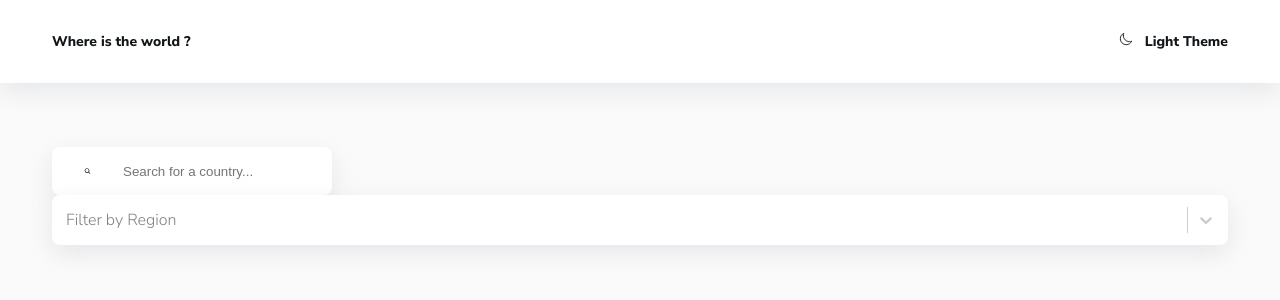
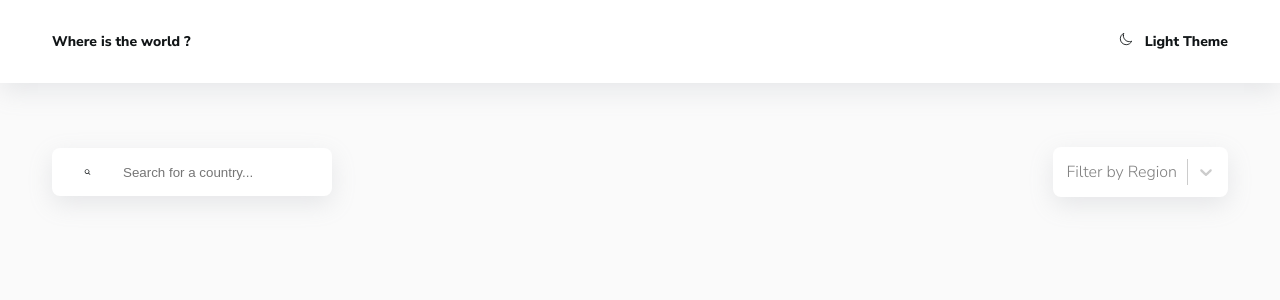
Before and after one commit to Twocram/react-countries, a React (Create React App) app: page / in a window 1280 px wide. Shown: the top 300 px of the page. Built offline with nearby package versions, Linux system fonts and the light colour scheme; the HTML template or start-up script is replaced by a standard one.

Commit message:
Wrapper added for component

```diff
--- a/src/components/Controls.js
+++ b/src/components/Controls.js
@@ -1,6 +1,7 @@
 import { useState } from 'react';
 import { CustomSelect } from './CustomSelect';
 import Search from './Search';
+import styled from 'styled-components';
 
 const options = [
   { value: 'Africa', label: 'Africa' },
@@ -10,11 +11,23 @@
   { value: 'Oceania', label: 'Oceania' },
 ];
 
+const Wrapper = styled.div`
+  display: flex;
+  flex-direction: column;
+  align-items: flex-start;
+
+  @media (min-width: 767px) {
+    flex-direction: row;
+    justify-content: space-between;
+    align-items: center;
+  }
+`;
+
 const Controls = () => {
   const [search, setSearch] = useState('');
   const [region, setRegion] = useState('');
   return (
-    <div>
+    <Wrapper>
       <Search search={search} setSearch={setSearch} />
       <CustomSelect
         options={options}
@@ -23,7 +36,7 @@
         value={region}
         onChange={setRegion}
       />
-    </div>
+    </Wrapper>
   );
 };
 
```
